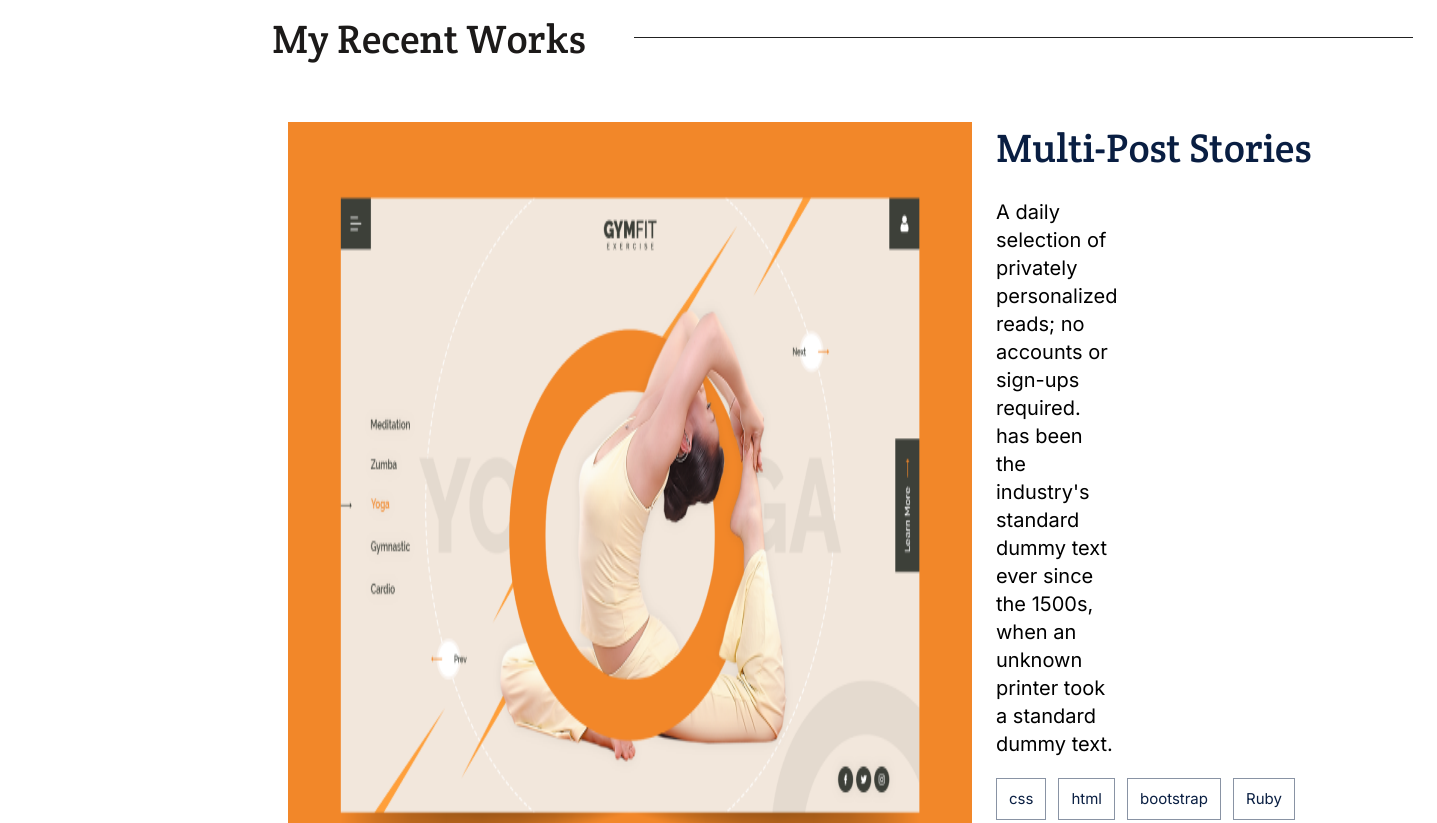
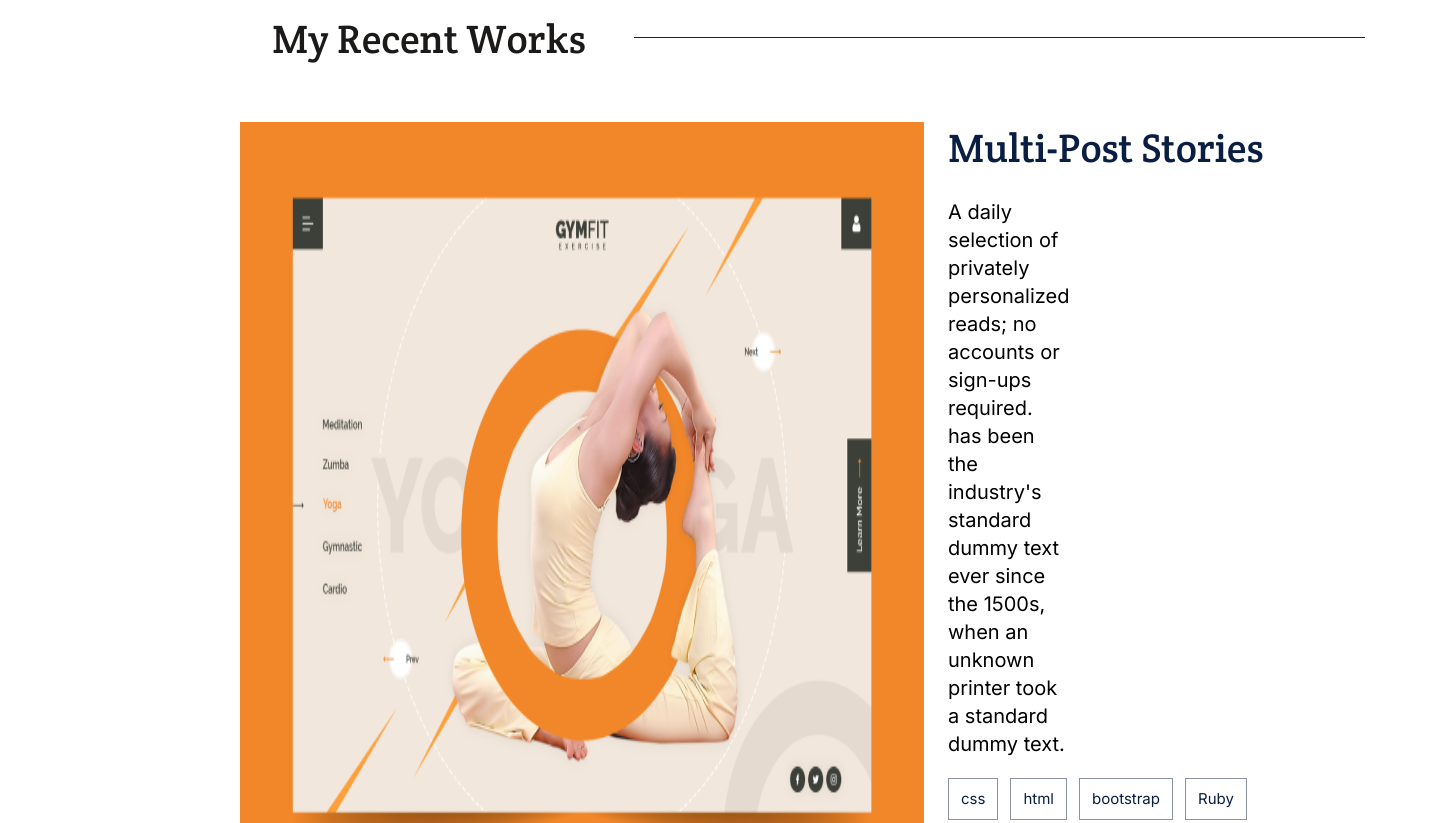
Before and after one commit to adamteddychang/Hello-Portfolio, a plain HTML site: page index.html in a window 1280 px wide. Shown: the part 1040-1863 px from the top of the page, 1437 px wide, since content can reach past the window. Drawn offline with Linux system fonts and the light colour scheme.

Commit message:
Edited margin

```diff
--- a/style.css
+++ b/style.css
@@ -653,7 +653,7 @@ a {
   .projects-img {
     width: 684px;
     height: auto;
-    margin-left: 18rem;
+    margin-left: 15rem;
   }
 
   #projects-text {
```
